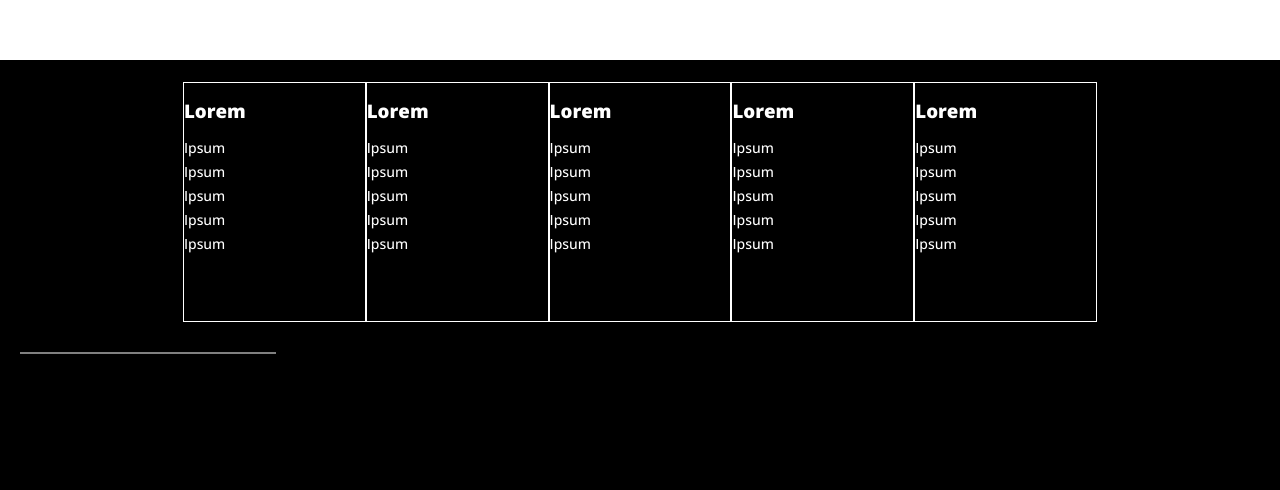
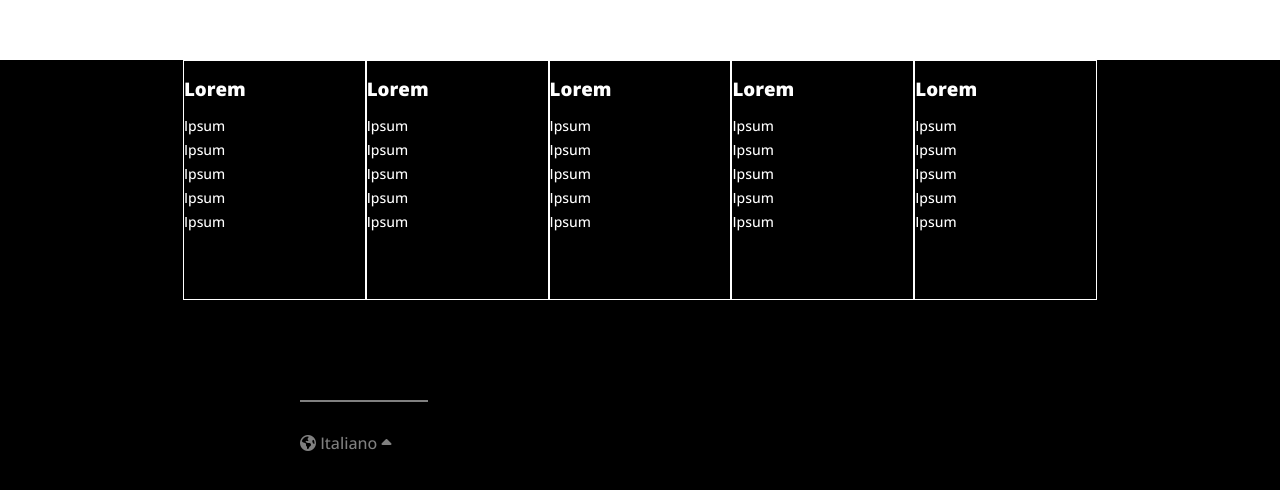
Before and after one commit to GiordanoMercatali/htmlcss-dropbox, a plain HTML site: page index.html in a window 1280 px wide. Shown: the part 6660-7150 px from the top of the page. Drawn offline with nearby package versions, Linux system fonts and the light colour scheme.

Commit message:
add: footer bottom

```diff
--- a/css/style.css
+++ b/css/style.css
@@ -269,6 +269,13 @@ section.questions{
     background-color: black;
 }
 
+.footer .line{
+    width: 10%;
+    margin-left: 300px;
+    margin-top: 100px;
+}
+
+/*FOOTER TOP*/
 .footer-top .row{
     justify-content: center;
     flex-wrap: nowrap;
@@ -292,3 +299,9 @@ section.questions{
 .footer-top h3{
     margin: 15px auto;
 }
+
+/*FOOTER BOTTOM*/
+.footer-bottom p{
+    color: gray;
+    margin-left: 300px;
+}
--- a/index.html
+++ b/index.html
@@ -309,8 +309,9 @@
 
             </main>
 
+            <!-- Footer -->
             <footer class="footer">
-                <p>ciao</p>
+                <!-- Footer top -->
                 <div class="footer-top">
                     <div class="row">
                         <div class="col">
@@ -356,7 +357,10 @@
                     </div>
                 </div>
                 <div class="line"></div>
-                <div class="footer-bottom"></div>
+                <!-- Footer bottom / language -->
+                <div class="footer-bottom">
+                    <p><i class="fa-solid fa-earth-americas"></i> Italiano <i class="fa-solid fa-caret-up"></i></p>
+                </div>
             </footer>
         </div>
     </body>
```
